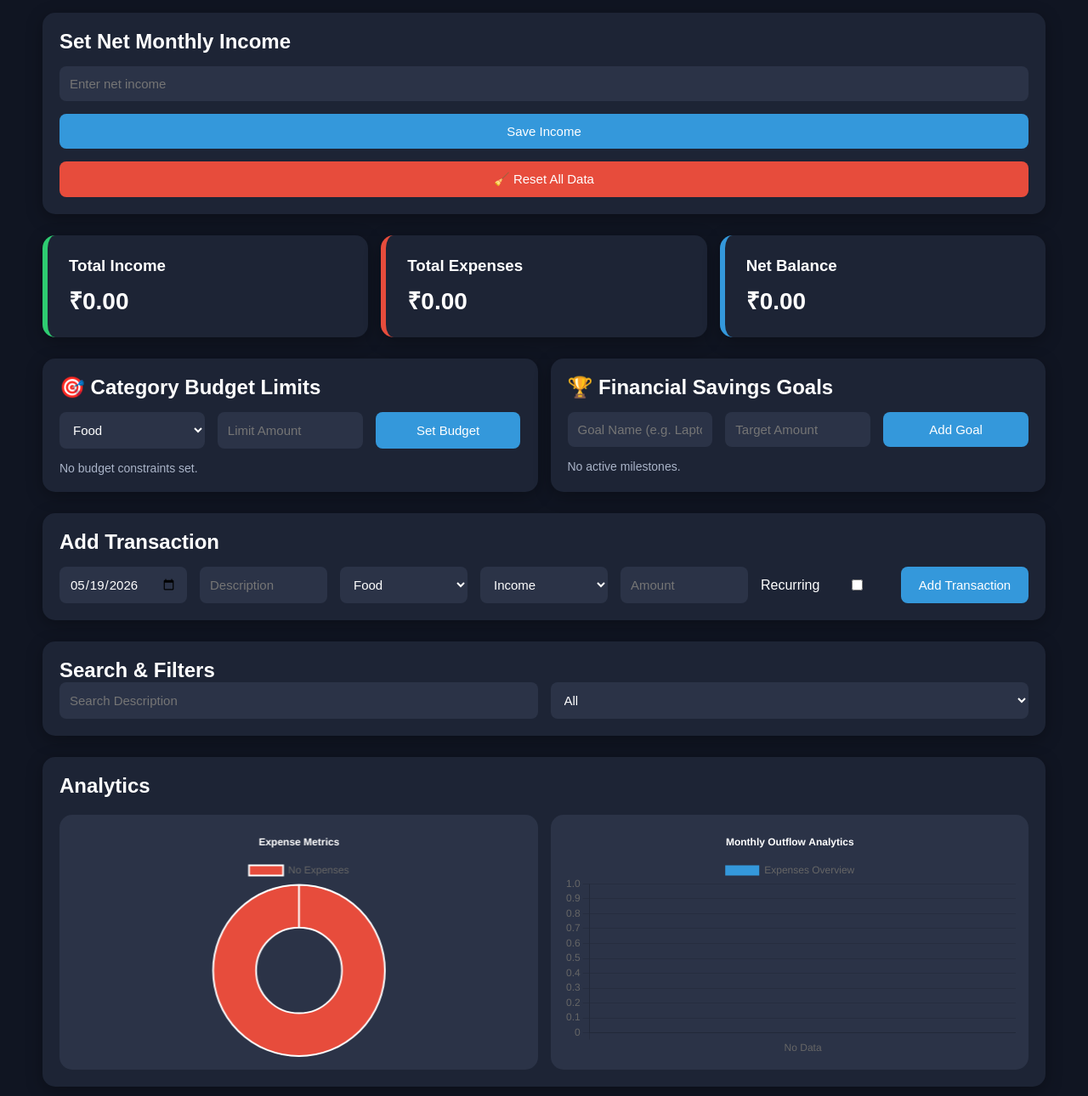
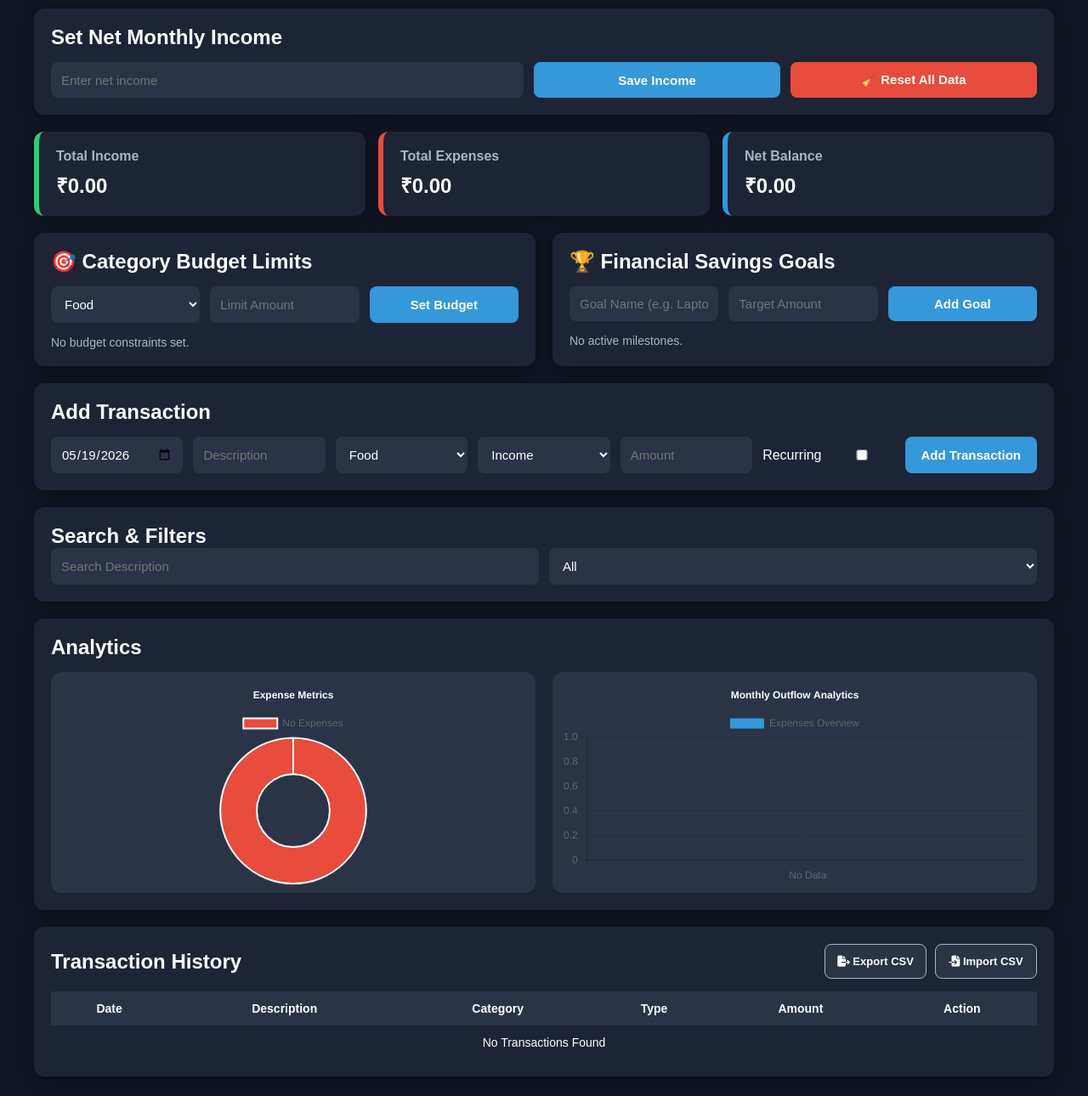
Before and after one commit to Shiva-Pradhan/Personal-finance-tracker, a plain HTML site: page index.html in a window 1280 px wide. Shown: the part 88-1378 px from the top of the page at 85% size. Drawn offline with nearby package versions, Linux system fonts and the light colour scheme.

Commit message:
Update style.css

```diff
--- a/style.css
+++ b/style.css
@@ -29,42 +29,52 @@ body.light {
 body {
     background: var(--bg);
     color: var(--text);
-    padding: 20px;
+    padding: 15px;
     min-height: 100vh;
     transition: .3s;
+}
+
+.container {
+    display: grid;
+    gap: 20px;
+    width: 100%;
+    max-width: 1200px;
+    margin: 0 auto;
 }
 
 .header {
     display: flex;
     justify-content: space-between;
     align-items: center;
-    margin-bottom: 30px;
+    margin-bottom: 20px;
+    margin-top: 10px;
     flex-wrap: wrap;
+    gap: 15px;
+    max-width: 1200px;
+    margin-left: auto;
+    margin-right: auto;
 }
 
-.header h1 { font-size: 28px; }
-.header-controls { display: flex; gap: 10px; }
+.header h1 { font-size: 24px; }
+.header-controls { display: flex; gap: 10px; width: 100%; justify-content: space-between; }
+.header-controls select, .header-controls button { flex: 1; text-align: center; }
 
-.container {
-    display: grid;
-    gap: 25px;
-}
 
 .dashboard {
     display: grid;
-    grid-template-columns: repeat(auto-fit, minmax(220px, 1fr));
-    gap: 20px;
+    grid-template-columns: repeat(auto-fit, minmax(240px, 1fr));
+    gap: 15px;
 }
 
 .card {
     background: var(--card);
-    padding: 25px;
-    border-radius: 15px;
+    padding: 20px;
+    border-radius: 12px;
     box-shadow: var(--shadow);
 }
 
-.card h3 { margin-bottom: 10px; }
-.card p { font-size: 28px; font-weight: bold; }
+.card h3 { font-size: 16px; margin-bottom: 8px; color: var(--secondary); }
+.card p { font-size: 24px; font-weight: bold; word-break: break-all; }
 
 .income-card { border-left: 6px solid var(--green); }
 .expense-card { border-left: 6px solid var(--red); }
@@ -72,35 +82,31 @@ body {
 
 .form-container, .analytics, .history, .feature-section {
     padding: 20px;
-    border-radius: 15px;
+    border-radius: 12px;
     background: var(--card);
     box-shadow: var(--shadow);
+    width: 100%;
+    overflow: hidden;
 }
 
 .two-column-grid {
     display: grid;
-    grid-template-columns: repeat(auto-fit, minmax(320px, 1fr));
-    gap: 25px;
+    grid-template-columns: 1fr;
+    gap: 20px;
 }
 
 form {
     display: grid;
-    grid-template-columns: repeat(auto-fit, minmax(150px, 1fr));
-    gap: 15px;
+    grid-template-columns: 1fr;
+    gap: 12px;
     margin-top: 15px;
 }
 
 .income-form-layout {
     display: flex;
-    gap: 15px;
-    align-items: center;
+    flex-direction: column;
+    gap: 12px;
     margin-top: 15px;
-    flex-wrap: wrap;
-}
-
-.income-form-layout input {
-    flex: 1;
-    min-width: 200px;
 }
 
 input, select, button {
@@ -108,12 +114,12 @@ input, select, button {
     border: none;
     border-radius: 8px;
     font-size: 15px;
+    width: 100%;
 }
 
 input, select {
     background: var(--input);
     color: var(--text);
-    width: 100%;
 }
 
 button {
@@ -121,18 +127,17 @@ button {
     color: white;
     cursor: pointer;
     transition: .3s;
-    white-space: nowrap;
+    font-weight: bold;
 }
 
-button:hover { opacity: .8; }
-
+button:hover { opacity: .9; }
 .btn-secondary { background: var(--input); color: var(--text); border: 1px solid var(--secondary); }
 .btn-danger { background: var(--red); }
 
 .filter-grid {
     display: grid;
-    grid-template-columns: repeat(auto-fit, minmax(200px, 1fr));
-    gap: 15px;
+    grid-template-columns: 1fr;
+    gap: 12px;
 }
 
 .progress-container { margin: 15px 0; }
@@ -140,7 +145,9 @@ button:hover { opacity: .8; }
     display: flex;
     justify-content: space-between;
     margin-bottom: 5px;
-    font-size: 14px;
+    font-size: 13px;
+    flex-wrap: wrap;
+    gap: 5px;
 }
 .progress-bar-bg {
     background: var(--input);
@@ -154,149 +161,83 @@ button:hover { opacity: .8; }
     width: 0%;
     transition: width 0.4s ease;
 }
+.table-wrapper {
+    width: 100%;
+    overflow-x: auto;
+    -webkit-overflow-scrolling: touch;
+}
 
 table {
     width: 100%;
     border-collapse: collapse;
-    margin-top: 20px;
+    margin-top: 15px;
+    min-width: 500px;
 }
 
-th, td { padding: 14px; text-align: center; }
+th, td { padding: 12px 8px; font-size: 14px; text-align: center; }
 th { background: var(--input); }
-tr:nth-child(even) { background: rgba(255,255,255,.04); }
+tr:nth-child(even) { background: rgba(255,255,255,.02); }
 
 .delete-btn {
     background: var(--red);
-    padding: 8px 14px;
+    padding: 6px 12px;
+    color: white;
     border: none;
     border-radius: 5px;
     cursor: pointer;
+    font-size: 13px;
+    width: auto;
 }
 
 .chart-grid {
     display: grid;
-    grid-template-columns: repeat(auto-fit, minmax(280px, 1fr));
+    grid-template-columns: 1fr;
     gap: 20px;
-    margin-top: 20px;
+    margin-top: 15px;
 }
 
 .chart-wrapper {
     position: relative;
     background: var(--input);
-    border-radius: 15px;
-    padding: 15px;
-    height: 300px;
+    border-radius: 12px;
+    padding: 10px;
+    height: 260px;
     width: 100%;
 }
 
 .action-bar {
     display: flex;
-    justify-content: space-between;
-    align-items: center;
-    flex-wrap: wrap;
-    gap: 15px;
-    margin-top: 15px;
+    flex-direction: column;
+    gap: 12px;
+    align-items: flex-start;
 }
 
-.flex-gap { display: flex; gap: 10px; align-items: center; }
+.flex-gap {
+    display: flex;
+    gap: 10px;
+    align-items: center;
+    width: 100%;
+    flex-wrap: wrap;
+}
+.flex-gap button { flex: 1; min-width: 120px; font-size: 13px; }
 
-@media(max-width:768px) {
-    .header { flex-direction: column; gap: 20px; }
-    table { display: block; overflow-x: auto; }
+
+@media (min-width: 480px) {
+    .header-controls { width: auto; justify-content: flex-end; }
+    .header-controls select, .header-controls button { flex: none; width: auto; }
+    .income-form-layout { flex-direction: row; }
+    .income-form-layout input { flex: 2; }
+    .income-form-layout button { flex: 1; }
 }
 
+@media (min-width: 768px) {
+    body { padding: 25px; }
+    .header h1 { font-size: 28px; }
 
-html, body {
-    width: 100%;
-    max-width: 100%;
-    overflow-x: hidden;
+    .two-column-grid { grid-template-columns: repeat(2, 1fr); }
+    form { grid-template-columns: repeat(auto-fit, minmax(140px, 1fr)); }
+    .filter-grid { grid-template-columns: repeat(2, 1fr); }
+    .chart-grid { grid-template-columns: repeat(2, 1fr); }
+    .action-bar { flex-direction: row; justify-content: space-between; align-items: center; }
+    .flex-gap { width: auto; }
 }
-
-* {
-    box-sizing: border-box;
-}
-
-img, canvas, video {
-    max-width: 100%;
-    height: auto;
-}
-
-.container {
-    width: 100%;
-    max-width: 1200px;
-    margin: 0 auto;
-    padding: 10px;
-}
-
-.dashboard,
-.chart-grid,
-.two-column-grid {
-    display: grid;
-    gap: 15px;
-}
-
-.dashboard {
-    grid-template-columns: repeat(auto-fit, minmax(220px, 1fr));
-}
-
-.chart-grid {
-    grid-template-columns: repeat(auto-fit, minmax(280px, 1fr));
-}
-
-.two-column-grid {
-    grid-template-columns: repeat(auto-fit, minmax(320px, 1fr));
-}
-
-form {
-    width: 100%;
-}
-
-input, select, button {
-    width: 100%;
-    max-width: 100%;
-}
-
-table {
-    width: 100%;
-    overflow-x: auto;
-    display: block;
-}
-
-@media (max-width: 768px) {
-
-    .header {
-        flex-direction: column;
-        gap: 10px;
-        text-align: center;
-    }
-
-    .dashboard {
-        grid-template-columns: 1fr;
-    }
-
-    .chart-grid {
-        grid-template-columns: 1fr;
-    }
-
-    .two-column-grid {
-        grid-template-columns: 1fr;
-    }
-
-    .income-form-layout {
-        flex-direction: column;
-    }
-
-    .chart-wrapper {
-        height: 250px;
-    }
-}
-
-@media (max-width: 480px) {
-    body {
-        padding: 10px;
-    }
-
-    .card p {
-        font-size: 22px;
-    }
-}
```
